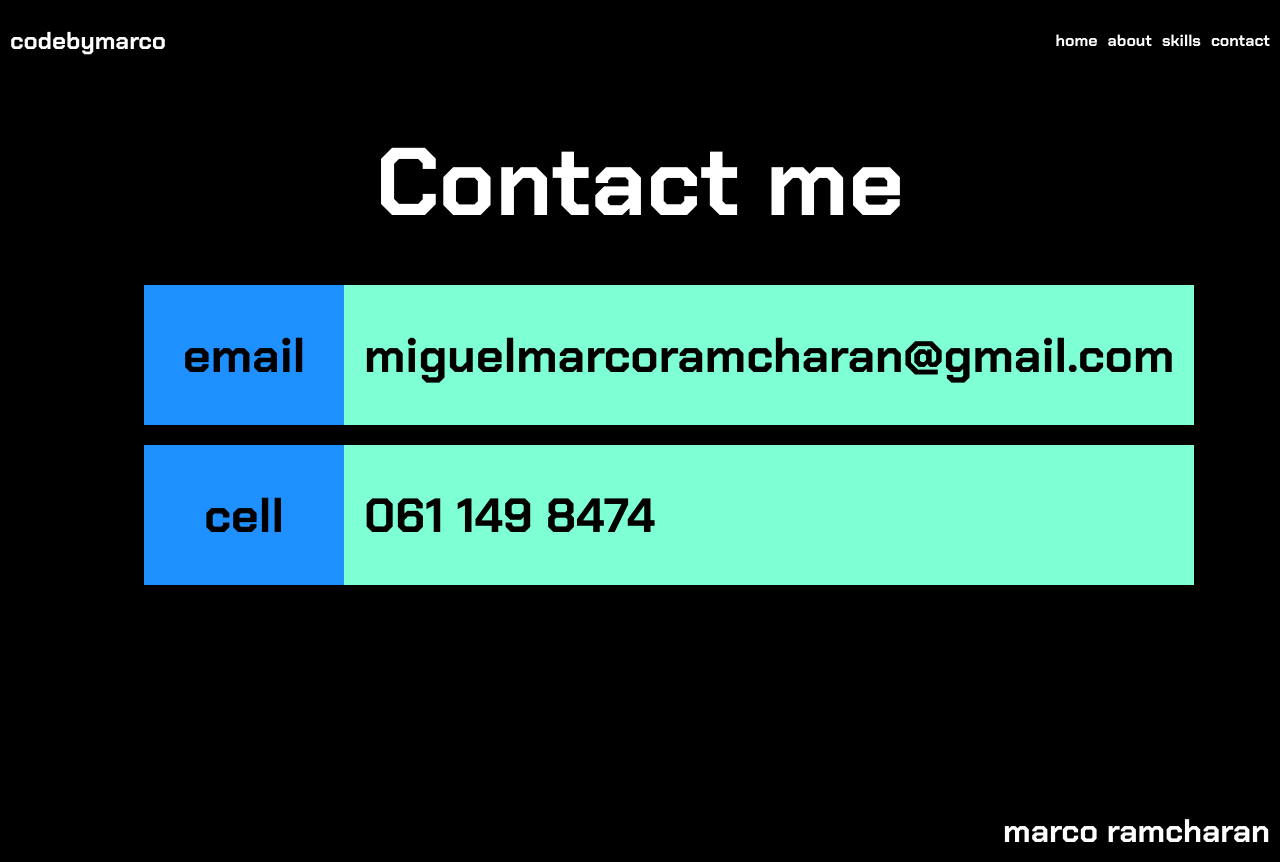
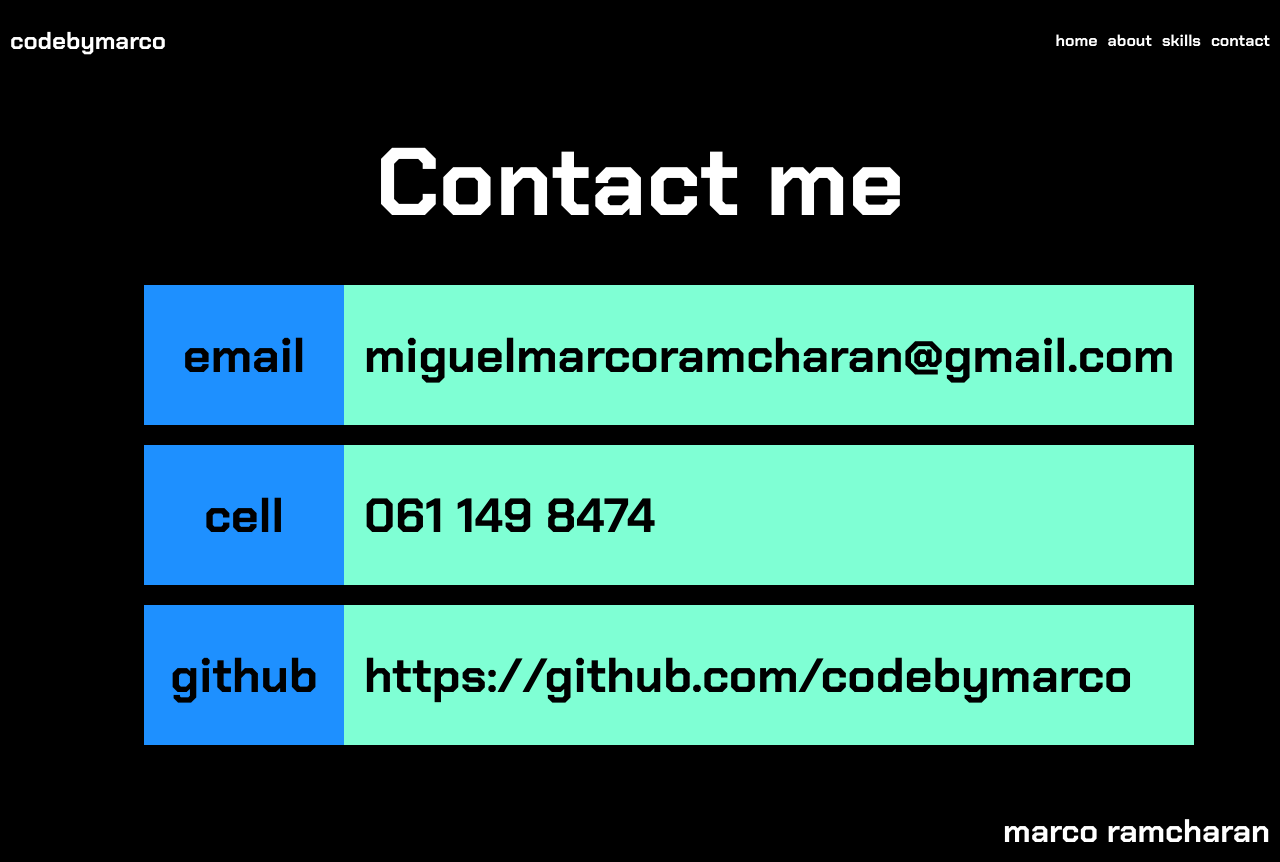
Before and after one commit to codebymarco/portfolio, a React (Vite) app: page /contact in a window 1280 px wide. Built offline with nearby package versions, Linux system fonts and the light colour scheme.

Commit message:
added vercel.json for redirects

```diff
--- a/src/components/pages/Contact.jsx
+++ b/src/components/pages/Contact.jsx
@@ -15,6 +15,10 @@ const Contact = () => {
           <div className="label">cell</div>
           <div className="value">061 149 8474</div>
         </div>
+        <div className="box">
+          <div className="label">github</div>
+          <div className="value">https://github.com/codebymarco</div>
+        </div>
       </div>
     </div>
   );
```
